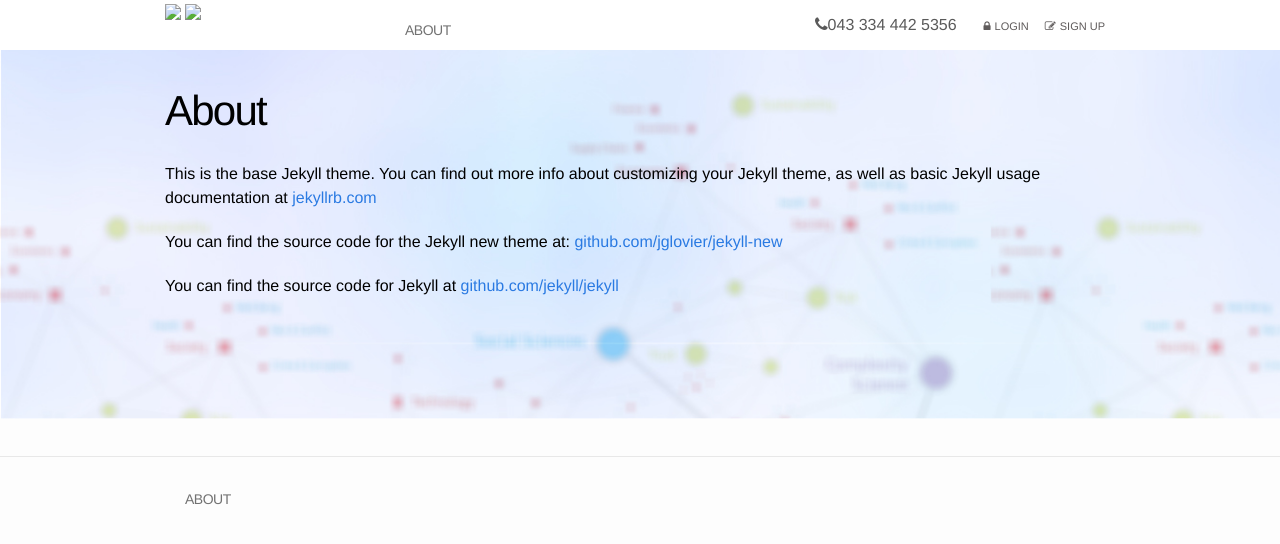
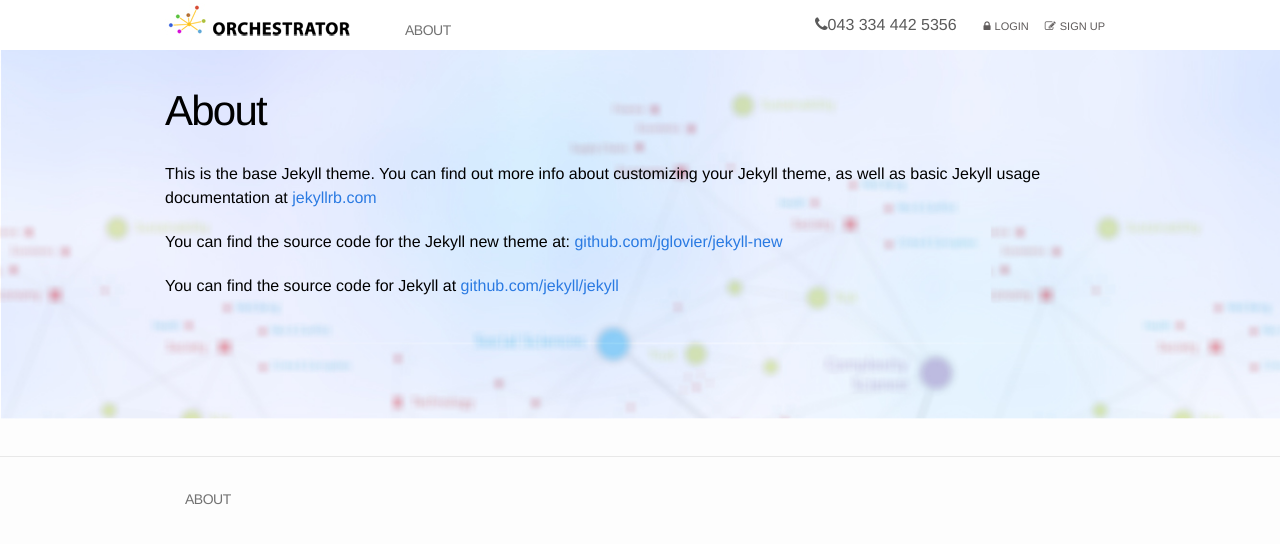
Before and after one commit to ashfaqpro/orchestrator, a Jekyll site: the page built from about.md, in a window 1280 px wide. Shown: the top 544 px of the page. Built offline with Jekyll 4.4.1, drawn with Linux system fonts in a browser that asks for light colours; Markdown is read by kramdown in place of the engine named in the settings.

Commit message:
Fixed the path issues in both index and inner

```diff
--- a/_includes/header.html
+++ b/_includes/header.html
@@ -2,8 +2,10 @@
 
   <div class="wrap">
 	<div class="logo-container">
-    <a href="/"><img src="images/logo_icon.png"/>
-    <img src="images/logo_text.png"/></a>
+    <a href="/orchestrator/">
+        <img src="/orchestrator/images/logo_icon.png"/>
+        <img src="/orchestrator/images/logo_text.png"/>
+    </a>
     </div>
     <div class="top-nav">
     <nav class="site-nav">
```
Also changed, not shown: 5 other files.
